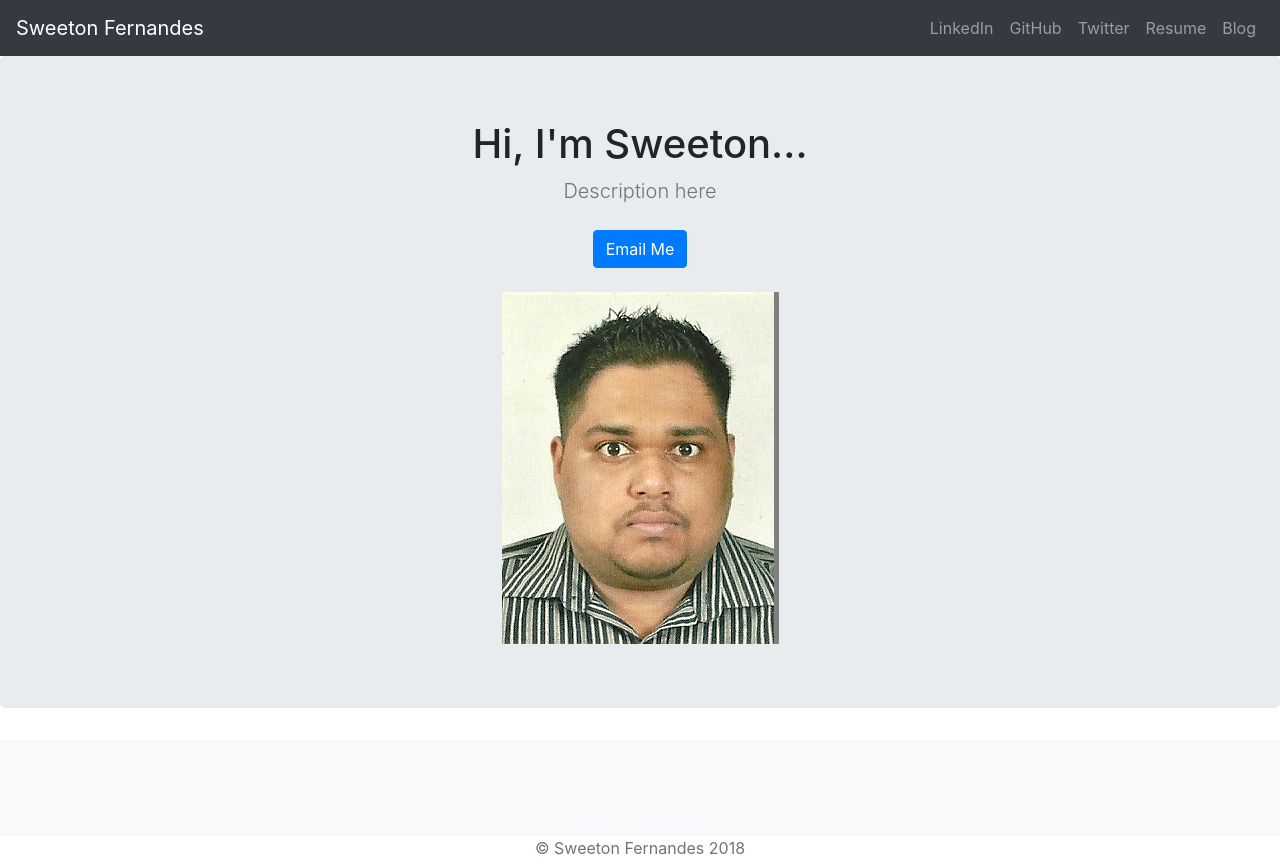
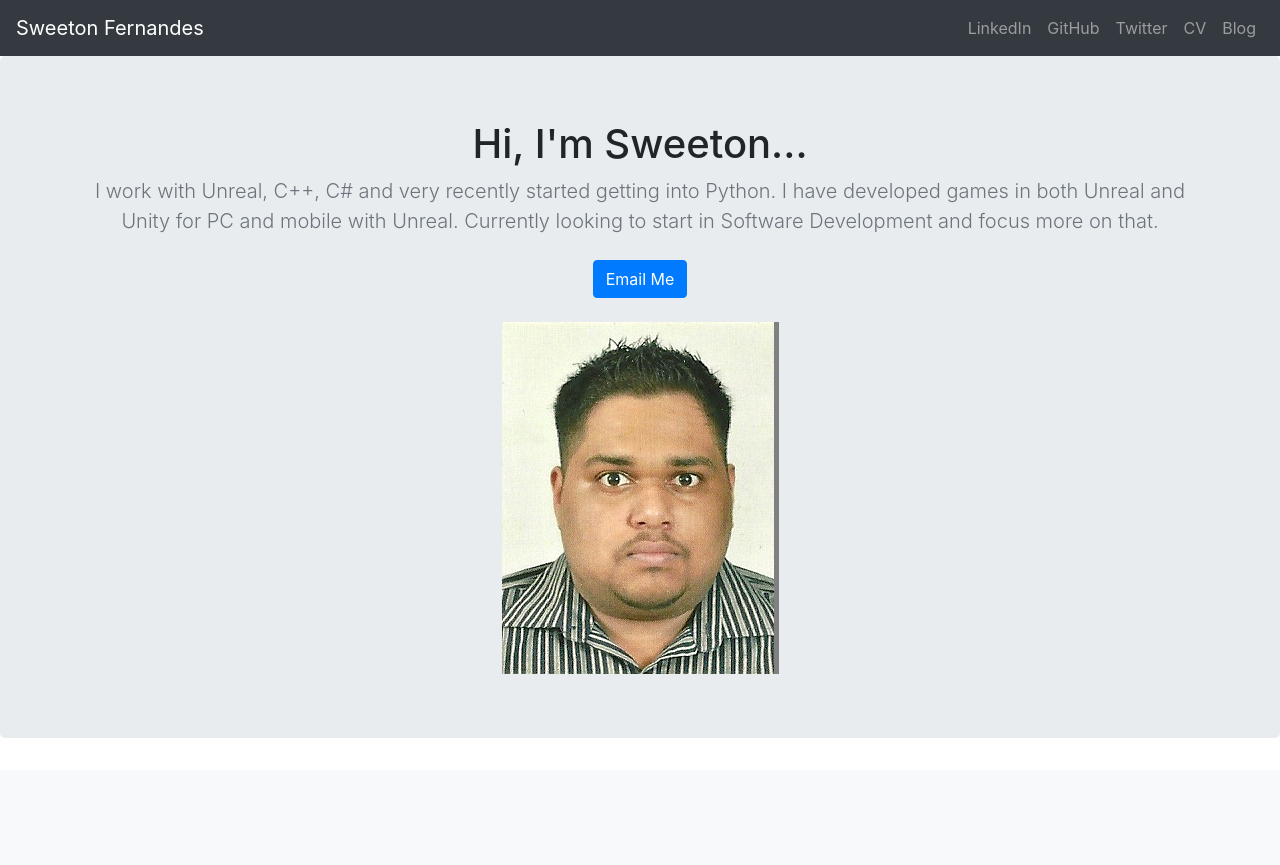
Before and after one commit to SNFernandes24/Portfolio, a Django app: page / in a window 1280 px wide. Shown: the top 865 px of the page. Run offline with Django 3.2, Linux system fonts and the light colour scheme; data that the repository does not hold is empty; some libraries are stand-ins or nearby versions.

Commit message:
blog and polish

```diff
--- a/blog/templates/blog/allblogs.html
+++ b/blog/templates/blog/allblogs.html
@@ -28,7 +28,7 @@
           <a class="nav-item nav-link" href="https://www.linkedin.com/in/sweeton-nikil-fernandes-5341a315b/">LinkedIn</a>
           <a class="nav-item nav-link" href="https://github.com/SNFernandes24">GitHub</a>
           <a class="nav-item nav-link" href="https://twitter.com/NikilFernandes1">Twitter</a>
-          <a class="nav-item nav-link" href="{% static 'Resume.pdf' %}">Resume</a>
+          <a class="nav-item nav-link" href="{% static 'CV.pdf' %}">CV</a>
           <a class="nav-item nav-link active" href="{%url 'allblogs'%}">Blog</a>
         </div>
       </div>
--- a/blog/templates/blog/detail.html
+++ b/blog/templates/blog/detail.html
@@ -28,7 +28,7 @@
           <a class="nav-item nav-link" href="https://www.linkedin.com/in/sweeton-nikil-fernandes-5341a315b/">LinkedIn</a>
           <a class="nav-item nav-link" href="https://github.com/SNFernandes24">GitHub</a>
           <a class="nav-item nav-link" href="https://twitter.com/NikilFernandes1">Twitter</a>
-          <a class="nav-item nav-link" href="{% static 'Resume.pdf' %}">Resume</a>
+          <a class="nav-item nav-link" href="{% static 'CV.pdf' %}">CV</a>
           <a class="nav-item nav-link active" href="{%url 'allblogs'%}">Blog</a>
         </div>
       </div>
--- a/jobs/templates/jobs/home.html
+++ b/jobs/templates/jobs/home.html
@@ -28,7 +28,7 @@
           <a class="nav-item nav-link" href="https://www.linkedin.com/in/sweeton-nikil-fernandes-5341a315b/">LinkedIn</a>
           <a class="nav-item nav-link" href="https://github.com/SNFernandes24">GitHub</a>
           <a class="nav-item nav-link" href="https://twitter.com/NikilFernandes1">Twitter</a>
-          <a class="nav-item nav-link" href="{% static 'Resume.pdf' %}">Resume</a>
+          <a class="nav-item nav-link" href="{% static 'CV.pdf' %}">CV</a>
           <a class="nav-item nav-link" href="{%url 'allblogs'%}">Blog</a>
         </div>
       </div>
@@ -40,7 +40,9 @@
     <section class="jumbotron text-center">
       <div class="container">
         <h1 class="jumbotron-heading">Hi, I'm Sweeton...</h1>
-        <p class="lead text-muted">Description here</p>
+        <p class="lead text-muted">I work with Unreal, C++, C# and very recently started getting into Python.
+
+I have developed games in both Unreal and Unity for PC and mobile with Unreal. Currently looking to start in Software Development and focus more on that.</p>
         <p>
           <a href="mailto:fernandes2495@hotmail.co.uk" class="btn btn-primary my-2">Email Me</a>
         </p>
```
Also changed, not shown: 2 other files.
